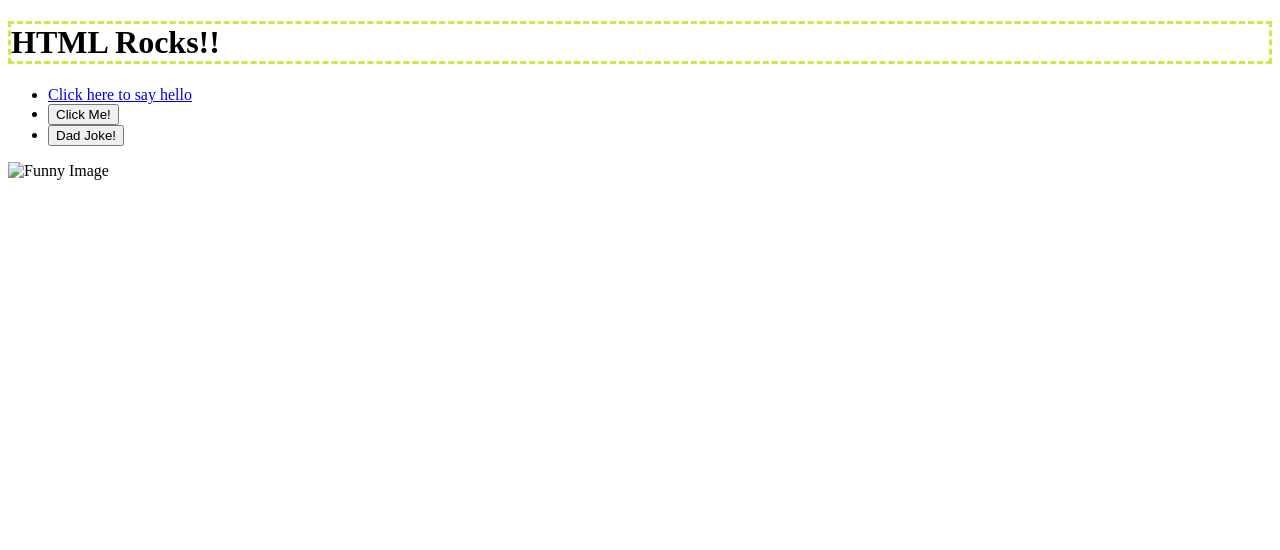
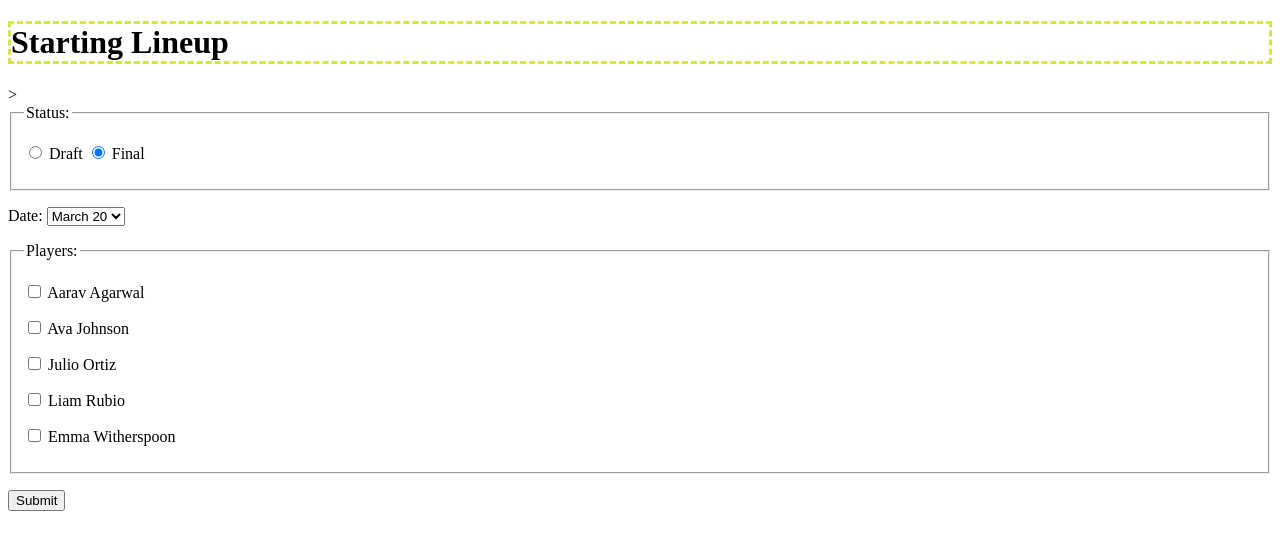
Before and after one commit to kadenfong/CS208-09.03, a website: page index.html in a window 1280 px wide. Drawn offline with Linux system fonts and the light colour scheme; files that its build step writes are made by us from their sources; files whose address does not match are found by name.

Commit message:
Implemented HTML

```diff
--- a/index.html
+++ b/index.html
@@ -10,16 +10,75 @@
 </head>
 
 <body>
-  <h1>HTML Rocks!!</h1>
-  <ul>
-  <li><a href="/hello">Click here to say hello</a></li>
-  <li><button id="hello-link">Click Me!</button></li>
-  <li><button id="joke-button">Dad Joke!</button></li>
+  <h1>Starting Lineup</h1>>
+
+  <form id="lineupForm">
+
+    <fieldset>
+      <legend>Status:</legend>
+
+      <p>
+        <input type="radio" id="draft" name="status" value="Draft">
+        <label for="draft">Draft</label>
+
+        <input type="radio" id="final" name="status" value="Final" checked>
+        <label for="final">Final</label>
+      </p>
+
+    </fieldset>
+
+    <p>
+      <label for="gameDate" id="gameDate">Date:</label>
+
+      <select name="gameDate" id="gameDate">
+        <option value="March 20">March 20</option>
+        <option value="March 24">March 24</option>
+        <option value="April 2">April 2</option>
+        <option value="April 6">April 6</option>
+        <option value="April 13">April 13</option>
+      </select>
+    </p>
+
+    <fieldset>
+      <legend>Players:</legend>
+
+      <p>
+        <input type="checkbox" id="p1" value="Aarav Agarwal">
+        <label for="p1">Aarav Agarwal</label>
+      </p>
+
+      <p>
+        <input type="checkbox" id="p2" value="Ava Johnson">
+        <label for="p2">Ava Johnson</label>
+      </p>
+
+      <p>
+        <input type="checkbox" id="p3" value="Julio Ortiz">
+        <label for="p3">Julio Ortiz</label>
+      </p>
+
+      <p>
+        <input type="checkbox" id="p4" value="Liam Rubio">
+        <label for="p4">Liam Rubio</label>
+      </p>
+
+      <p>
+        <input type="checkbox" id="p5" value="Emma Witherspoon">
+        <label for="p5">Emma Witherspoon</label>
+      </p>
+
+    </fieldset>
+
+    <p>
+      <input type="submit" value="Submit">
+    </p>
+
+  </form>
+
+  <h3 id="result"></h3>
+
   <script src="script.js"></script>
-  </ul>
-  <img src="funny.png" alt="Funny Image" width="300" height="200">
 
-  <h2 id="joke-display"></h2>
 </body>
 
 </html>
```
Also changed, not shown: dist/funny.png (deleted), 1 other file.
